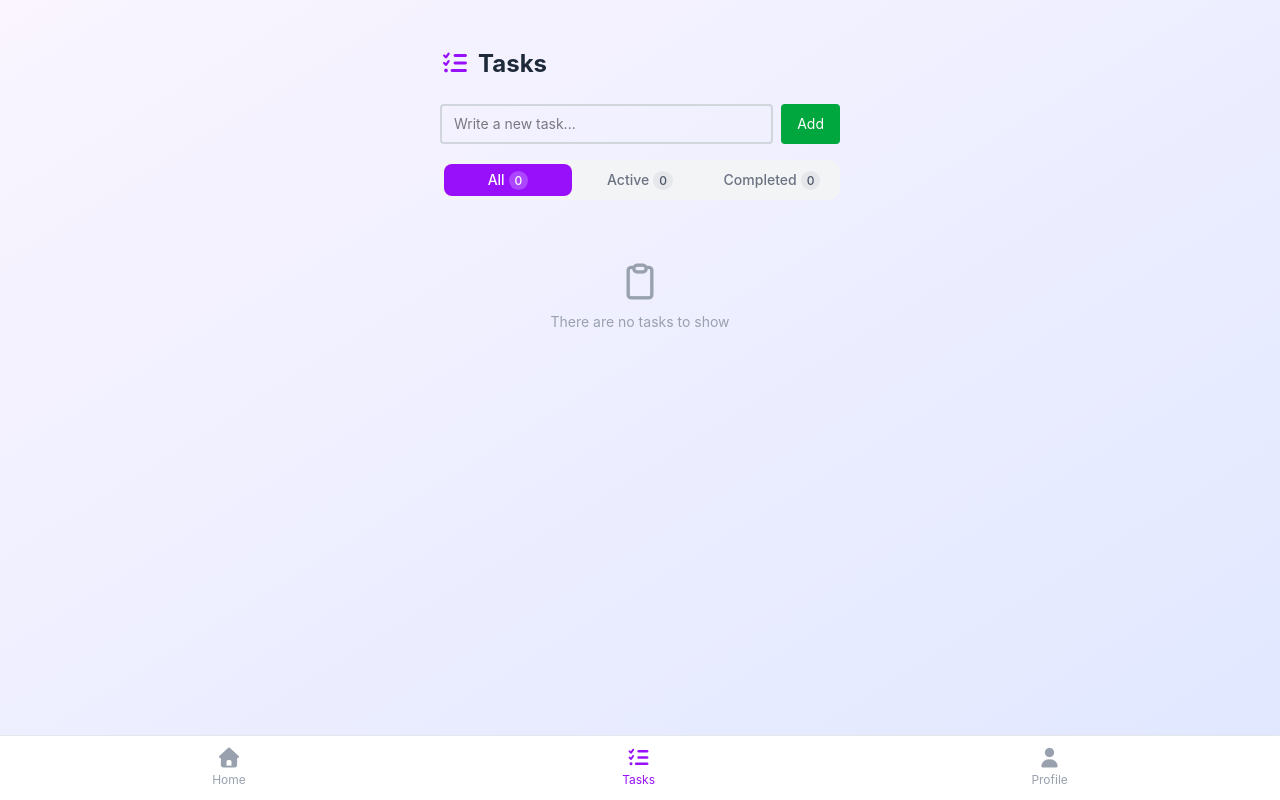
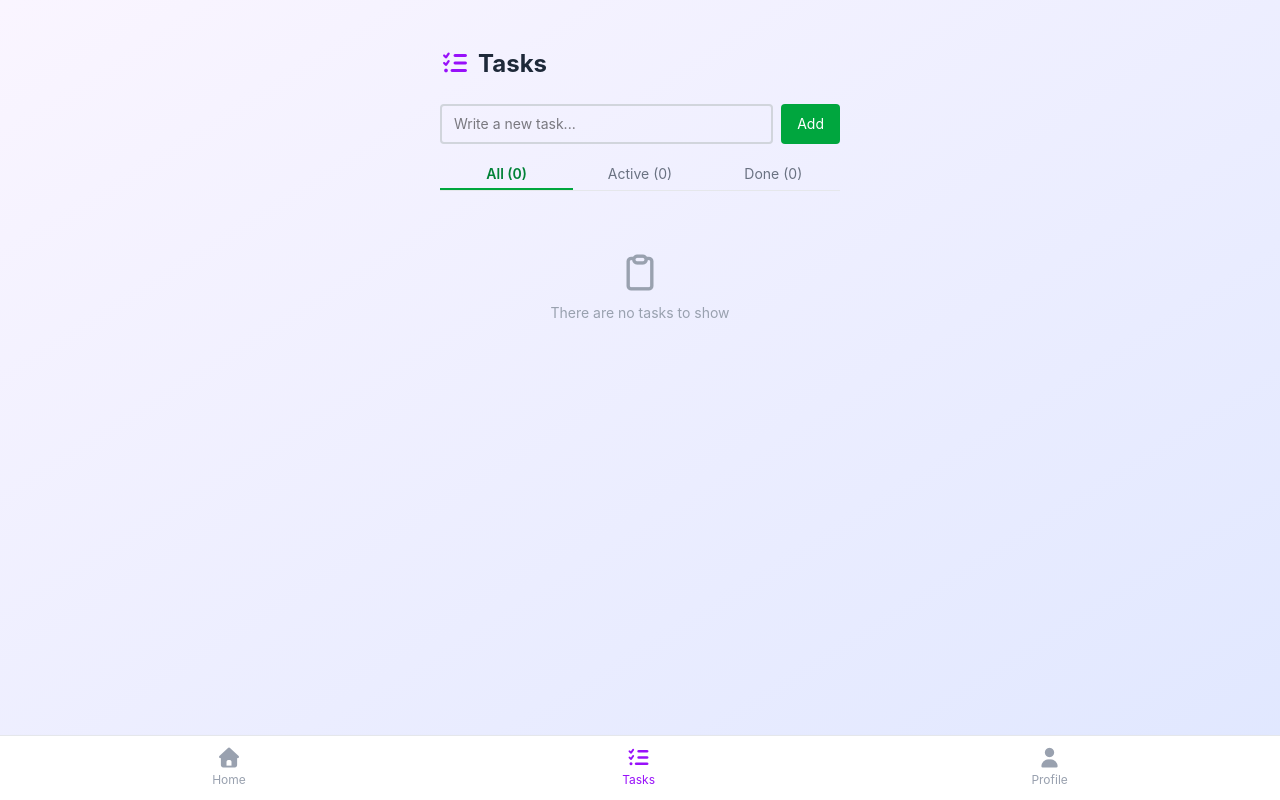
Before and after one commit to mahmoud112001/React-Course, a React (Vite) app in the folder Day02/assignment/todo-list/: page /tasks in a window 1280 px wide. Built offline with nearby package versions, Linux system fonts and the light colour scheme.

Commit message:
Refactor: enhance filtering functionality in FilterTask

```diff
--- a/Day02/assignment/todo-list/src/components/FilterTask.jsx
+++ b/Day02/assignment/todo-list/src/components/FilterTask.jsx
@@ -1,33 +1,26 @@
 export default function FilterTask({ filter, onFilterChange, tasks }) {
-  const all = tasks.length;
-  const active = tasks.filter((t) => !t.completed).length;
+  const all       = tasks.length;
+  const active    = tasks.filter((t) => !t.completed).length;
   const completed = tasks.filter((t) => t.completed).length;
 
   const btn = (label, value, count) => (
     <button
       onClick={() => onFilterChange(value)}
-      className={`flex-1 py-1.5 rounded-lg text-sm font-medium transition-colors
-        ${
-          filter === value
-            ? "bg-purple-600 text-white"
-            : "text-gray-500 hover:bg-gray-100"
-        }`}
+      className={`flex-1 py-1 text-sm border-b-2 transition-colors ${
+        filter === value
+          ? "border-green-600 text-green-700 font-semibold"
+          : "border-transparent text-gray-500"
+      }`}
     >
-      {label}
-      <span
-        className={`ml-1 text-xs px-1.5 py-0.5 rounded-full
-        ${filter === value ? "bg-purple-500 text-white" : "bg-gray-200 text-gray-600"}`}
-      >
-        {count}
-      </span>
+      {label} ({count})
     </button>
   );
 
   return (
-    <div className="flex gap-1 bg-gray-100 p-1 rounded-xl mb-4">
+    <div className="flex mb-4 border-b border-gray-200">
       {btn("All", "all", all)}
       {btn("Active", "active", active)}
-      {btn("Completed", "completed", completed)}
+      {btn("Done", "completed", completed)}
     </div>
   );
 }
```
